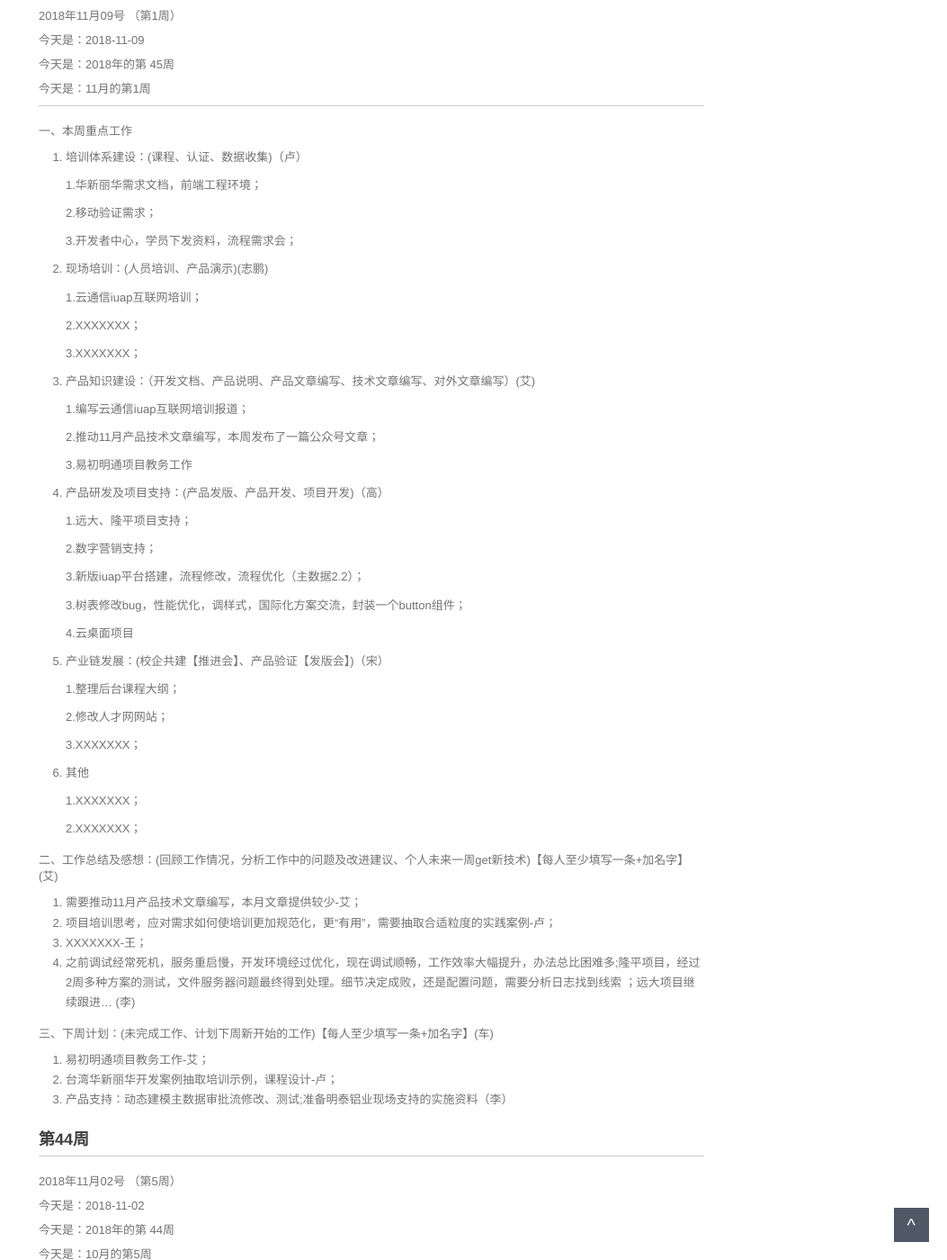
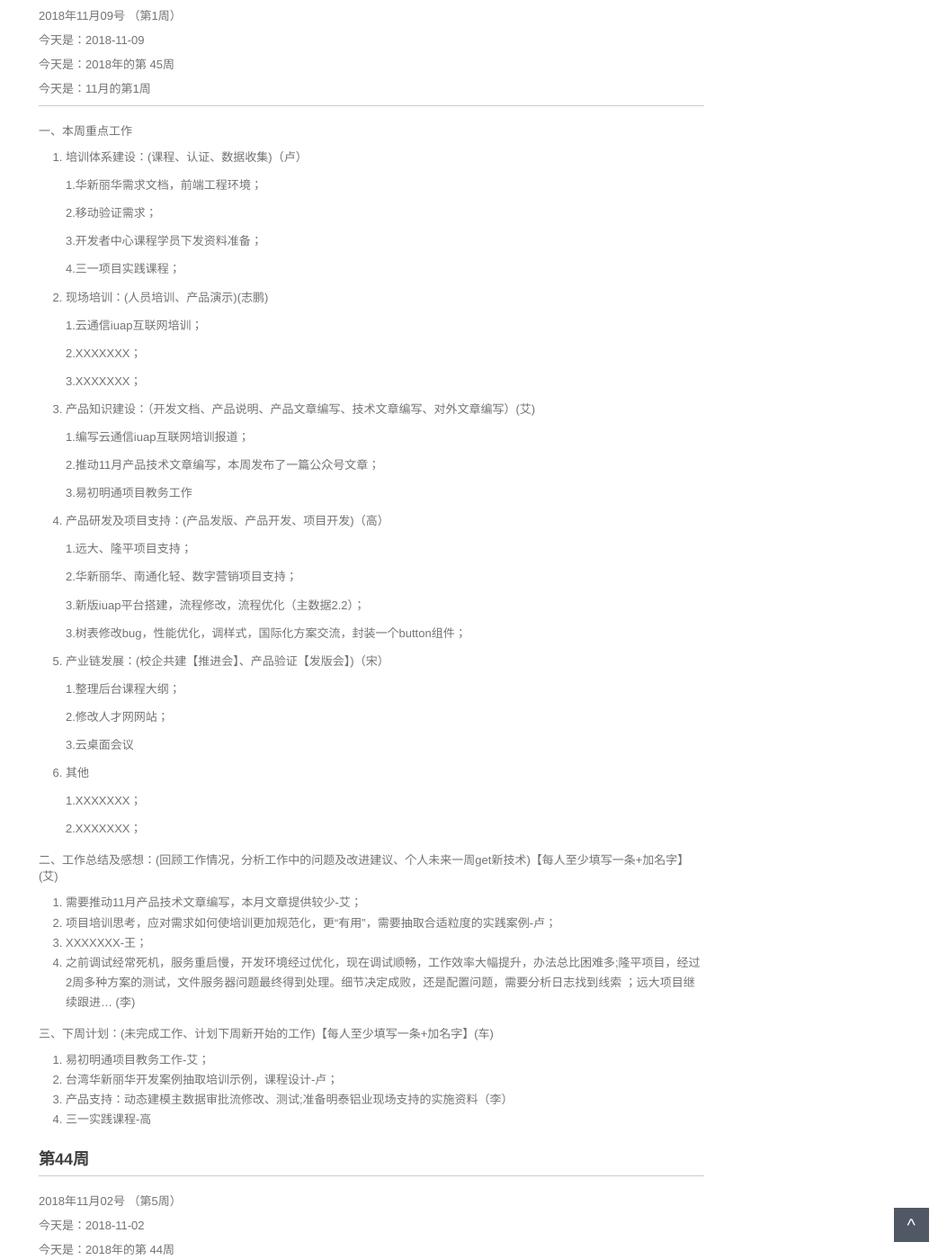
Before and after one commit to walllFlower/blog, a Jekyll site: the page built from _posts/2018-07-17-day_report_cxz.md, in a window 1280 px wide and 1400 px high, scrolled down 372 px. Shown: the whole window at 90% size, without its empty margins (227-1280 px from the left). Built offline with Jekyll 4.4.1, drawn with Linux system fonts in a browser that asks for light colours; comment, search, counter and statistics services are not loaded.

Commit message:
Update 2018-07-17-day_report_cxz.md

```diff
--- a/_posts/2018-07-17-day_report_cxz.md
+++ b/_posts/2018-07-17-day_report_cxz.md
@@ -30,7 +30,9 @@ categories: 技术运营工作周报
 
     2.移动验证需求；
 
-    3.开发者中心，学员下发资料，流程需求会；
+    3.开发者中心课程学员下发资料准备；
+
+    4.三一项目实践课程；
 
 2. 现场培训：(人员培训、产品演示)(志鹏)
 
@@ -54,13 +56,12 @@ categories: 技术运营工作周报
 
     1.远大、隆平项目支持；
 
-    2.数字营销支持；
+    2.华新丽华、南通化轻、数字营销项目支持；
 
     3.新版iuap平台搭建，流程修改，流程优化（主数据2.2）；
 
     3.树表修改bug，性能优化，调样式，国际化方案交流，封装一个button组件；
 
-    4.云桌面项目
 
 5. 产业链发展：(校企共建【推进会】、产品验证【发版会】)（宋）
 
@@ -68,7 +69,7 @@ categories: 技术运营工作周报
 
     2.修改人才网网站；
 
-    3.XXXXXXX；
+    3.云桌面会议
 
 6. 其他
 
@@ -88,7 +89,7 @@ categories: 技术运营工作周报
 1. 易初明通项目教务工作-艾；
 2. 台湾华新丽华开发案例抽取培训示例，课程设计-卢；
 3. 产品支持：动态建模主数据审批流修改、测试;准备明泰铝业现场支持的实施资料（李）
-
+4. 三一实践课程-高
 
 ###  第44周
 
```
